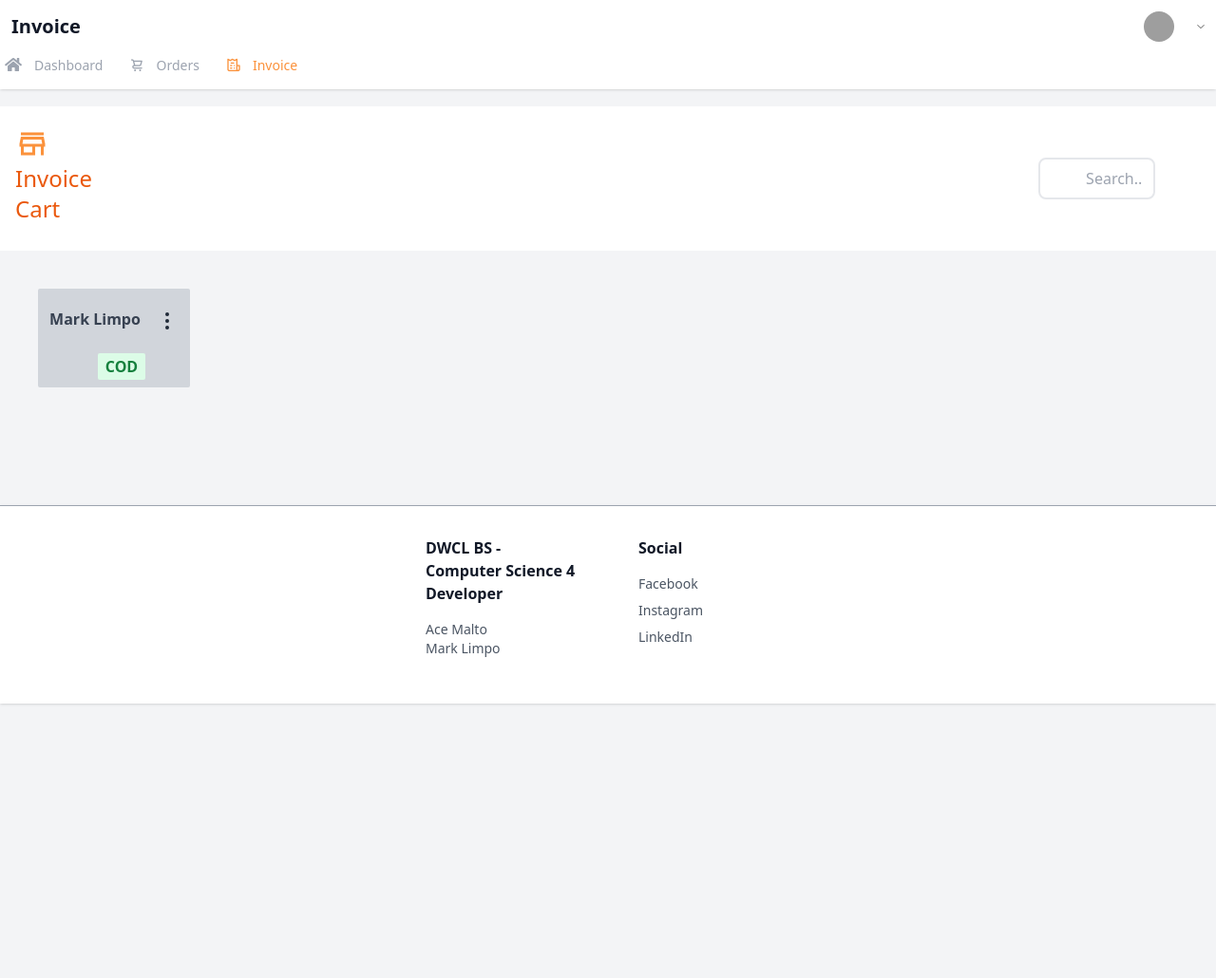
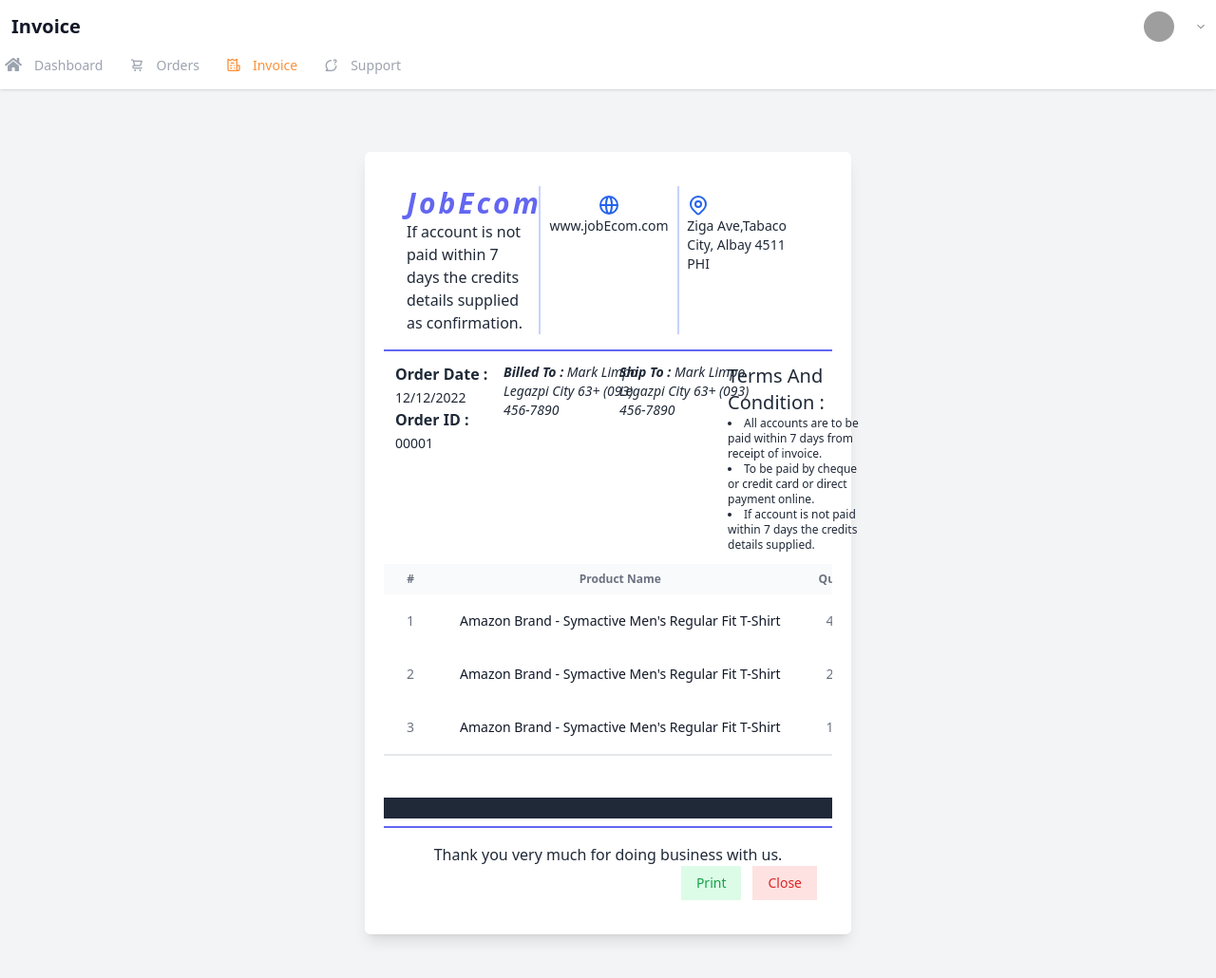
Before and after one commit to axlduke/CS_thesis, a PHP site: page /e-com/invoice.php in a window 1280 px wide. Shown: the top 1030 px of the page at 95% size. Run offline with PHP 8.4, Linux system fonts and the light colour scheme; the visitor is signed in with stand-in values (Sample User, id 1); data comes from the database, SQL or seed files in the repository; data that the repository does not hold is empty; some libraries are stand-ins or nearby versions; grey boxes are pictures that could not be loaded.

```diff
--- a/e-com/invoice.php
+++ b/e-com/invoice.php
@@ -51,12 +51,8 @@
     }
 </style>
 <body class="bg-gray-100 font-sans leading-normal tracking-normal">
-
     <nav id="header" class="bg-white fixed w-full z-10 top-0 shadow">
-
-
         <div class="w-full container mx-auto flex flex-wrap items-center mt-0 pt-3 pb-3 md:pb-0">
-
             <div class="w-1/2 pl-2 md:pl-0">
                 <a class="text-gray-900 text-base xl:text-xl no-underline hover:no-underline font-bold px-3" href="#">
                     Invoice
@@ -102,18 +98,23 @@
             <div class="w-full flex-grow lg:flex lg:items-center lg:w-auto hidden lg:block mt-2 lg:mt-0 bg-white z-20" id="nav-content">
                 <ul class="list-reset lg:flex flex-1 items-center px-4 md:px-0">
                     <li class="mr-6 my-2 md:my-0">
-                        <a href="../admin-seller.php" class="block py-1 md:py-3 pl-1 align-middle text-gray-400 no-underline hover:text-blue-400 border-b-2 border-white hover:border-blue-400">
-                            <i class="fas fa-home fa-fw mr-3 text-gray-400 hover:text-blue-400"></i><span class="pb-1 md:pb-0 text-sm">Dashboard</span>
+                        <a href="../admin-seller.php" class="block py-1 md:py-3 pl-1 align-middle no-underline text-gray-400 hover:text-orange-400 border-b-2 border-white hover:border-orange-400">
+                            <i class="fas fa-home fa-fw mr-3 hover:text-orange-400"></i><span class="pb-1 md:pb-0 text-sm">Dashboard</span>
                         </a>
                     </li>
                     <li class="mr-6 my-2 md:my-0">
-                        <a href="seller-order.php" class="block py-1 md:py-3 pl-1 align-middle no-underline hover:text-orange-400 text-gray-400 border-b-2 border-white hover:border-orange-400">
-                            <i class="uil uil-shopping-cart fa-fw mr-3 text-gray-400 hover:text-orange-400"></i><span class="pb-1 md:pb-0 text-sm">Orders</span>
+                        <a href="seller-order.php" class="block py-1 md:py-3 pl-1 align-middle no-underline text-gray-400 hover:text-orange-400 border-b-2 border-white hover:border-orange-400">
+                            <i class="uil uil-shopping-cart fa-fw mr-3 hover:text-orange-400"></i><span class="pb-1 md:pb-0 text-sm">Orders</span>
                         </a>
                     </li>
                     <li class="mr-6 my-2 md:my-0">
                         <a href="invoice.php" class="block py-1 md:py-3 pl-1 align-middle no-underline text-orange-400 border-b-2 border-white border-orange-400">
-                            <i class="uil uil-receipt fa-fw mr-3 text-orange-400"></i><span class="pb-1 md:pb-0 text-sm">Invoice</span>
+                            <i class="uil uil-receipt fa-fw mr-3 text-orange-400 text-gray-400"></i><span class="pb-1 md:pb-0 text-sm">Invoice</span>
+                        </a>
+                    </li>
+                    <li class="mr-6 my-2 md:my-0">
+                        <a href="#_" class="block py-1 md:py-3 pl-1 align-middle text-gray-400 no-underline hover:text-orange-400 border-b-2 border-white hover:border-orange-400">
+                            <i class="uil uil-comment-question fa-fw mr-3 hover:text-orange-400"></i><span class="pb-1 md:pb-0 text-sm">Support</span>
                         </a>
                     </li>
                 </ul>
@@ -121,36 +122,11 @@
         </div>
     </nav>
     <!--Container-->
-    <div class="container w-full mx-auto pt-20">
-        <div class="w-full md:px-0 md:mt-8 mb-16 text-gray-800 leading-normal">
-            <div class="flex justify-center items-center bg-white">
-                <div class=" px-4 py-5">
-                    <h1 class="lg:text-2xl text-orange-600 leading-tight mb-2">
-                        <i class="mdi mdi-store-outline text-orange-400 text-2xl md:text-3xl lg:text-4xl"></i>
-                        Invoice Cart
-                    </h1>
-                </div>
-                <div class="flex  lg:ml-[62rem] lg:px-6">
-                    <input name="contact" type="text" class="w-full sm:-ml-10 lg:-ml-10 lg:pl-12 lg:pr-3 lg:py-2 rounded-lg border-2 border-gray-200 outline-none focus:border-indigo-500" placeholder="Search...">
-                </div>
-            </div>
-            <!-- Start of Invoice -->
-
+    <div class="container w-full mx-auto">
+        <div class="w-full md:px-0 mb-16 text-gray-800 leading-normal">
             <div class="">
-                <div class="grid grid-cols-2 lg:grid-cols-5 lg:grid-cols-8 px-10 py-10 gap-2">
-                    <div class="flex cursor-pointer flex-col items-center justify-center space-x-4 rounded-sm px-3 py-2 bg-gray-300 cursor-pointer w-40">
-                        <div class="mb-2 flex items-center space-x-4">
-                            <div>
-                                <h1 class="mb-1 py-3 text-md font-bold text-gray-700">Mark Limpo</h1>
-                            </div>
-                            <button class="myBtn_multi">
-                                <svg xmlns="http://www.w3.org/2000/svg" class="h-6 w-6 transition duration-200 hover:text-blue-400" fill="none" viewBox="0 0 24 24" stroke="currentColor">
-                                    <path stroke-linecap="round" stroke-linejoin="round" stroke-width="2" d="M12 5v.01M12 12v.01M12 19v.01M12 6a1 1 0 110-2 1 1 0 010 2zm0 7a1 1 0 110-2 1 1 0 010 2zm0 7a1 1 0 110-2 1 1 0 010 2z" />
-                                </svg>
-                            </button>
-                        </div>
-
-                        <div class="modal modal_multi fade fixed hidden top-0 left-0 py-24 px-6 lg:py-40 lg:px-96 sm:px-16 sm:py-32 w-full h-full outline-none overflow-x-hidden overflow-y-auto">
+                <div class="grid grid-cols-2 lg:grid-cols-5 lg:grid-cols-8 px-10 gap-2">
+                        <div class="modal modal_multi fade fixed top-0 left-0 py-24 px-6 lg:py-40 lg:px-96 sm:px-16 sm:py-32 w-full h-full outline-none overflow-x-hidden overflow-y-auto">
                             <div id="print" class="modal-content mx-auto max-w-6xl bg-white py-5 px-5 rounded-md shadow-lg">
                                 <div class="flex grid grid-cols-3 sm:grid-cols-2 lg:grid-cols-3 p-4">
                                     <div class="px-2">
@@ -326,11 +302,6 @@
                                 </div>
                             </div>
                         </div>
-
-                        <div class="flex">
-                            <span class="px-2 py-1 font-semibold leading-tight text-green-700 bg-green-100 rounded-sm"> COD </span>
-                        </div>
-                    </div>
                 </div>
             </div>
 
@@ -341,43 +312,6 @@
             </div>
         </div>
     </div>
-    <!--/container-->
-    <footer class="bg-white border-t border-gray-400 shadow">
-        <div class="container max-w-md mx-auto flex py-8">
-            <div class="w-full mx-auto flex flex-wrap">
-                <div class="flex w-full md:w-1/2 ">
-                    <div class="px-8">
-                        <h1 class="font-bold font-bold text-gray-900">DWCL BS - Computer Science 4</h1>
-                        <h3 class="font-bold font-bold text-gray-900">Developer</h3>
-                        <p class="py-4 text-gray-600 text-sm">
-                            Ace Malto <br>
-                            Mark Limpo
-                        </p>
-                    </div>
-                </div>
-
-                <div class="flex w-full md:w-1/2">
-                    <div class="px-8">
-                        <h3 class="font-bold font-bold text-gray-900">Social</h3>
-                        <ul class="list-reset items-center text-sm pt-3">
-                            <li>
-                                <a class="inline-block text-gray-600 no-underline hover:text-gray-900 hover:underline py-1" href="#">Facebook</a>
-                            </li>
-                            <li>
-                                <a class="inline-block text-gray-600 no-underline hover:text-gray-900 hover:underline py-1" href="#">Instagram</a>
-                            </li>
-                            <li>
-                                <a class="inline-block text-gray-600 no-underline hover:text-gray-900 hover:underline py-1" href="#">LinkedIn</a>
-                            </li>
-                        </ul>
-                    </div>
-                </div>
-            </div>
-
-
-
-        </div>
-    </footer>
 
     <script>
         var modalparent = document.getElementsByClassName("modal_multi");
```
